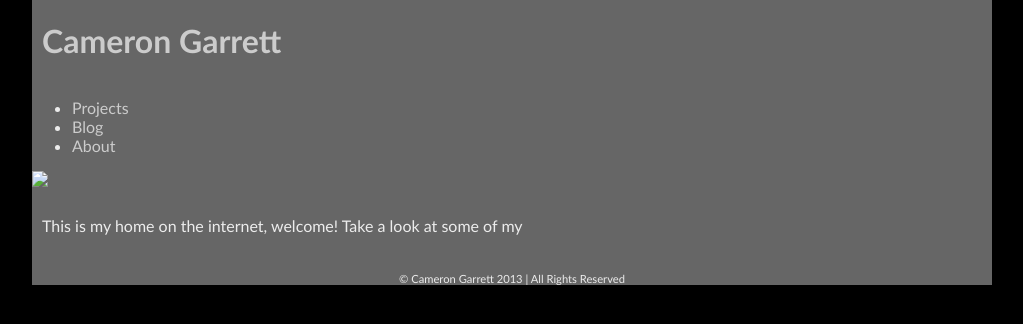
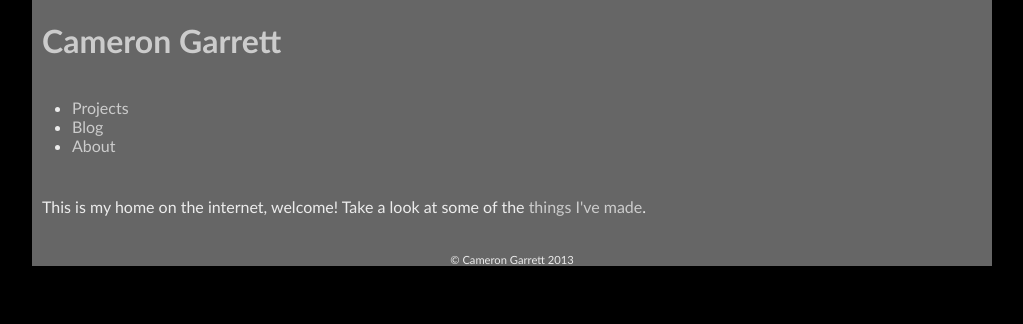
Before and after one commit to Cameron913/cameron913.github.com, a Jekyll site: the page built from index.html, in a window 1280 px wide. Shown: the top 324 px of the page, without its empty margins (128-1151 px from the left). Built offline with Jekyll 4.4.1, drawn with Linux system fonts in a browser that asks for light colours.

Commit message:
fixed file semantics

```diff
--- a/_config.yml
+++ b/_config.yml
@@ -1,2 +1,2 @@
 auto: true
-permalink: /:categories/:title.html
+permalink: /:categories/:year/:title.html
--- a/_layouts/default.html
+++ b/_layouts/default.html
@@ -17,14 +17,14 @@
 			<ul>
 				<li><a href="/projects/">Projects</a></li>
 				<li><a href="/blog/">Blog</a></li>
-				<li><a href="/about.html">About</a></li>
+				<li><a href="/about/">About</a></li>
 			</ul>
 		</nav>
 
 {{ content }}
 
 		<footer>
-			<p>&#0169; Cameron Garrett {{ 'now' | date: "%Y "}} | All Rights Reserved</p>
+			<p>&#0169; Cameron Garrett {{ 'now' | date: "%Y "}}</p>
 		</footer>
 
 	</div>
--- a/index.html
+++ b/index.html
@@ -2,12 +2,8 @@
 layout: default
 ---
 
-<section role="banner">
-	<img src="/#" />
-</section>
-
 <section class="content">
 	<p>
-		This is my home on the internet, welcome! Take a look at some of my <a href="/projects/"></a>
+		This is my home on the internet, welcome! Take a look at some of the <a href="/projects/">things I've made</a>.
 	</p>
 </section>
```
Also changed, not shown: about/index.html (renamed from about.html).
